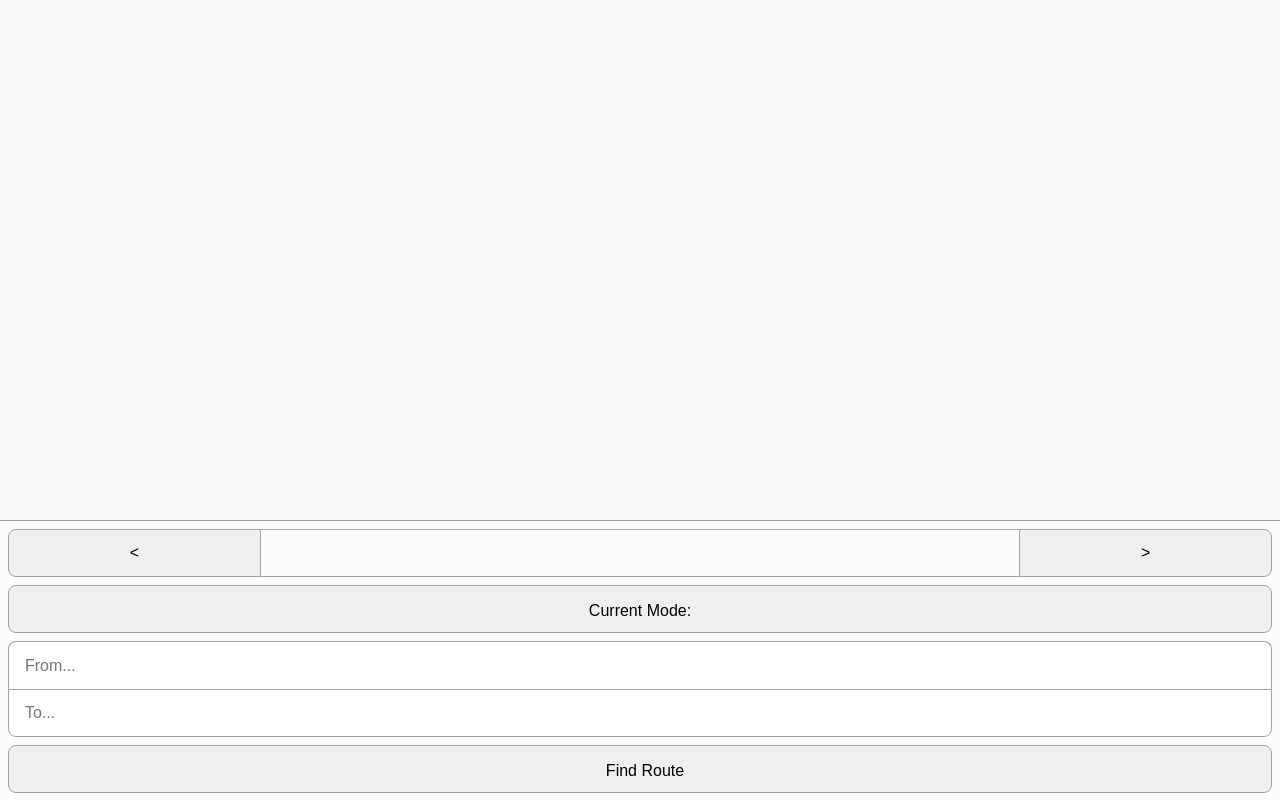
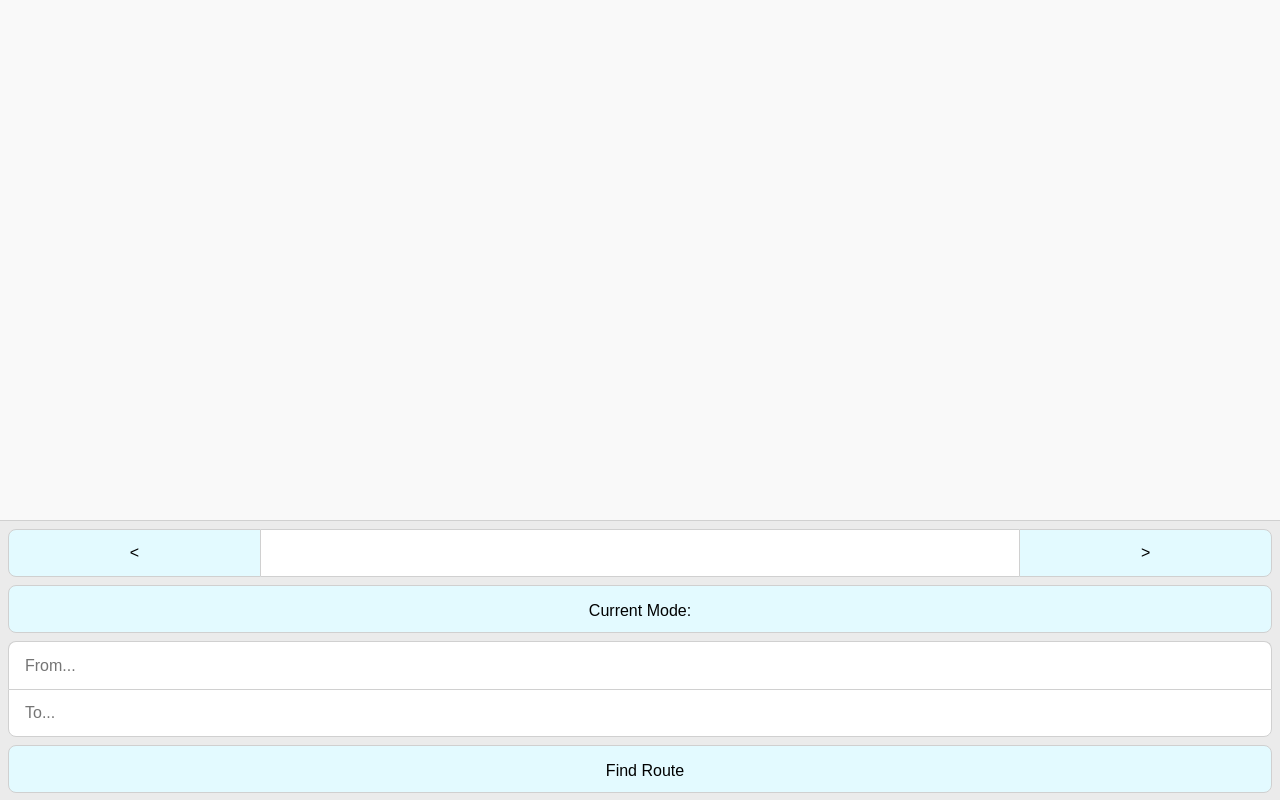
Before and after one commit to hja03/Safe-Way, a Flask app: template templates/index.html in a window 1280 px wide. Run offline with Flask 3, Linux system fonts and the light colour scheme; the template is opened without the code that fills it, so the values that code supplies are empty.

Commit message:
main app stuff

```diff
--- a/static/styles/index.css
+++ b/static/styles/index.css
@@ -1,18 +1,34 @@
 :root {
   --border-rad: 0.5rem;
-  --border-color: rgb(162, 162, 162);
-  --border-hover: rgb(83, 83, 83);
+  --border-color: rgb(208, 208, 208);
+  --border-hover: rgb(189, 189, 189);
   --border-highlight: rgb(71, 175, 255);
-
-  /* todo */
-  --button-color: red;
-  --button-hover: red;
-  --button-active: red;
+  --button-color: rgb(227, 250, 255);
+  --button-hover: rgb(194, 246, 255);
+  --button-active: rgb(175, 243, 255);
+  --ui-background: rgb(235, 235, 235);
+  --light-background: rgb(255, 255, 255);
 }
 
 body, #main, #map, iframe {
   width: 100vw !important;
   height: 100vh !important;
+}
+
+input, #current_date {
+  background-color: var(--light-background);
+}
+
+button, input[type="submit"] {
+  background-color: var(--button-color);
+}
+
+button:hover, input[type="submit"]:hover {
+  background-color: var(--button-hover);
+}
+
+button:active, input[type="submit"]:active {
+  background-color: var(--button-active);
 }
 
 iframe {
@@ -24,7 +40,8 @@ iframe {
 }
 
 #overlay {
-  background-color: rgba(255, 255, 255, 0.446);
+  /* background-color: rgba(255, 255, 255, 0.446); */
+  background-color: var(--ui-background);
   width: 100%;
   height: 17.5rem;
   position: absolute;
@@ -54,9 +71,7 @@ iframe {
 }
 
 #prev_month, #current_date, #next_month {
-  /* background-color: brown; */
   border: 1px solid var(--border-color);
-  /* border-radius: 0; */
   outline: none;
   height: 3rem;
   box-sizing: border-box;
@@ -106,7 +121,7 @@ iframe {
 }
 
 #from:focus + #to {
-  border-top-color: var(--border-highlight);
+  border-top-color: var(--border-highlight) !important;
 }
 
 #from, #to, #submit {
```
Also changed, not shown: views.py (+4 -4 lines), 2 other files.
